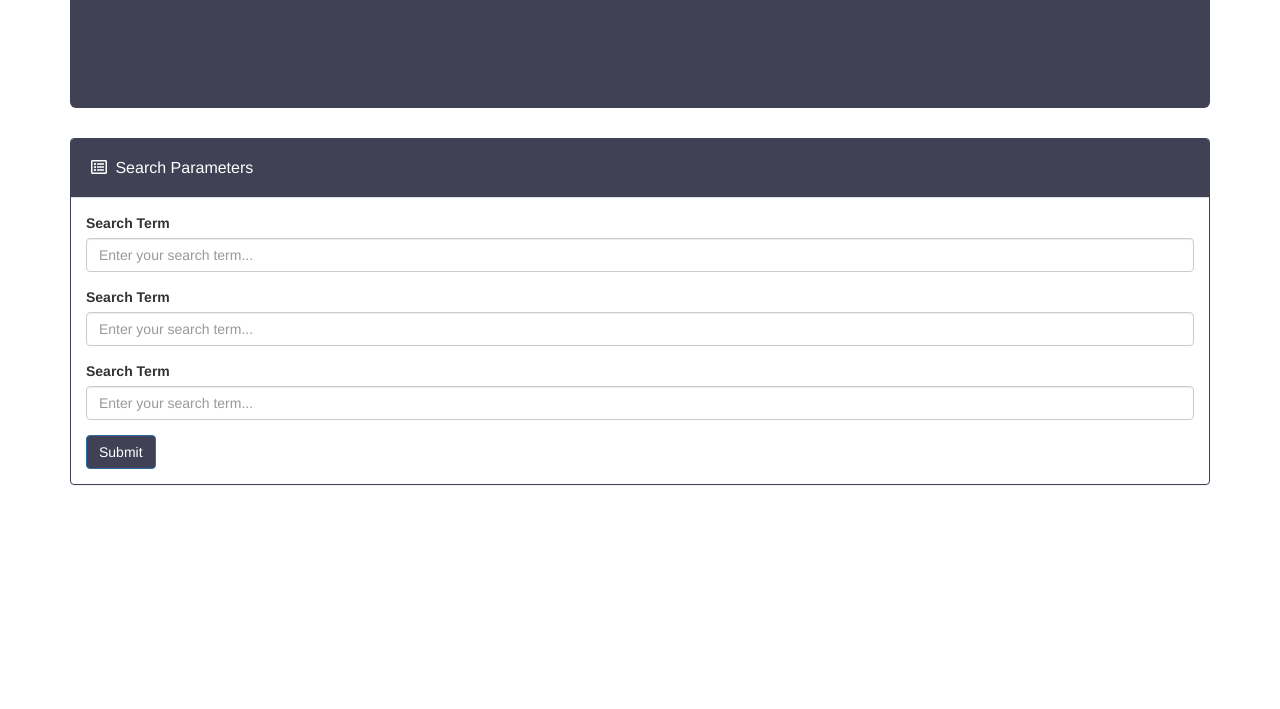
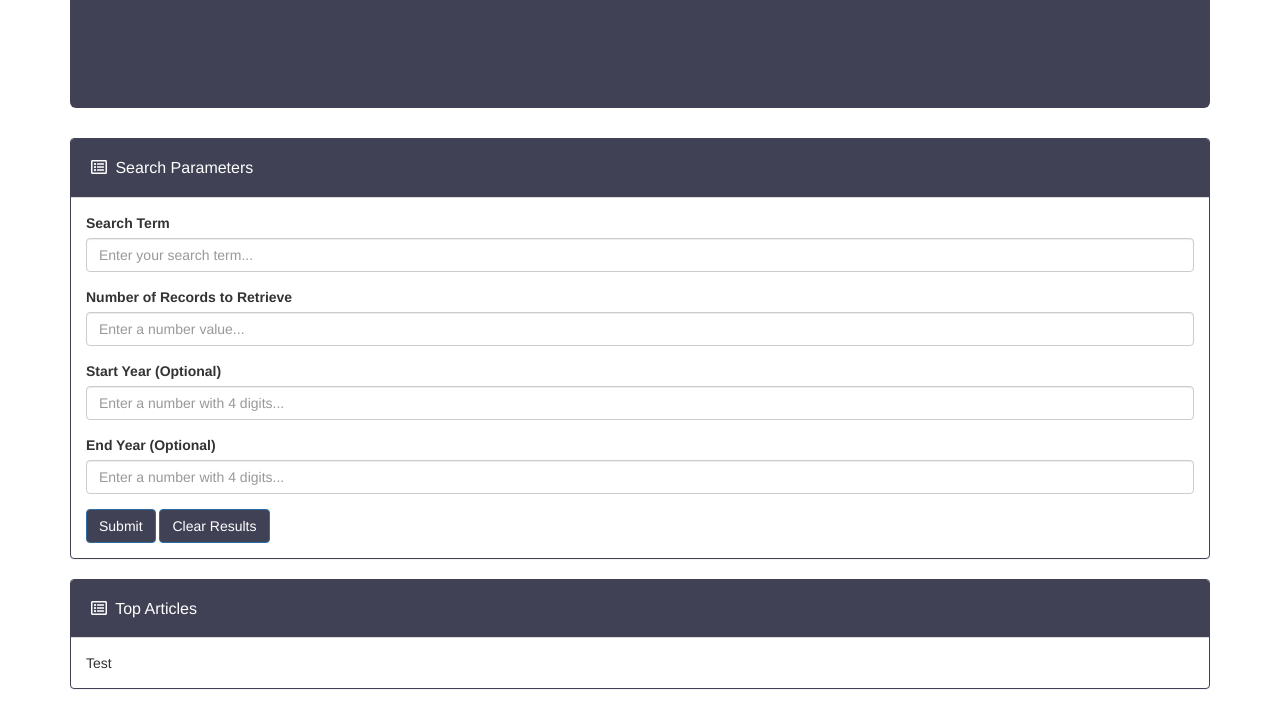
Before and after one commit to skmanik/Newspaper-Search, a plain HTML site: page index.html in a window 1280 px wide. Shown: the part 231-940 px from the top of the page. Before the commit the page ends 800 px from the top, so only its background shows below. Drawn offline with nearby package versions, Linux system fonts and the light colour scheme.

Commit message:
added more widgets

```diff
--- a/assets/css/style.css
+++ b/assets/css/style.css
@@ -21,6 +21,7 @@
     padding: 20px;
 }
 
-.search-panel .submit-button {
+.search-panel .submit-button,
+.search-panel .results-button {
     background: #414156;
 }
--- a/index.html
+++ b/index.html
@@ -38,17 +38,36 @@
                             </div>
 
                             <div class="form-group">
-                                <label for="exampleInputName1">Search Term</label>
-                                <input type="text" class="form-control" placeholder="Enter your search term...">
+                                <label for="exampleInputName1">Number of Records to Retrieve</label>
+                                <input type="text" class="form-control" placeholder="Enter a number value...">
                             </div>
 
                             <div class="form-group">
-                                <label for="exampleInputName1">Search Term</label>
-                                <input type="text" class="form-control" placeholder="Enter your search term...">
+                                <label for="exampleInputName1">Start Year (Optional)</label>
+                                <input type="text" class="form-control" placeholder="Enter a number with 4 digits...">
+                            </div>
+
+                            <div class="form-group">
+                                <label for="exampleInputName1">End Year (Optional)</label>
+                                <input type="text" class="form-control" placeholder="Enter a number with 4 digits...">
                             </div>
 
                             <button type="submit" class="btn btn-primary submit-button">Submit</button>
+                            <button type="submit" class="btn btn-primary results-button">Clear Results</button>
                         </form>
+                    </div>
+                </div>
+            </div>
+        </div>
+
+        <div class="panel panel-default search-panel">
+            <div class="panel-heading">
+                <h3 class="panel-title"><i class="far fa-list-alt"></i> Top Articles</h3>
+            </div>
+            <div class="panel-body">
+                <div class="row bio">
+                    <div class="col-md-12">
+                        Test
                     </div>
                 </div>
             </div>
```
